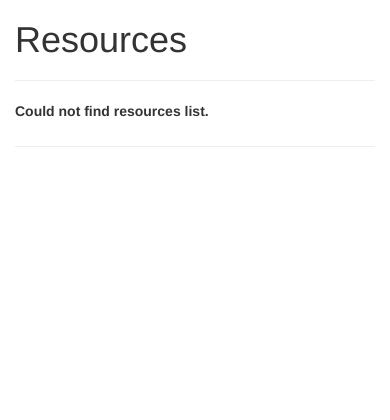
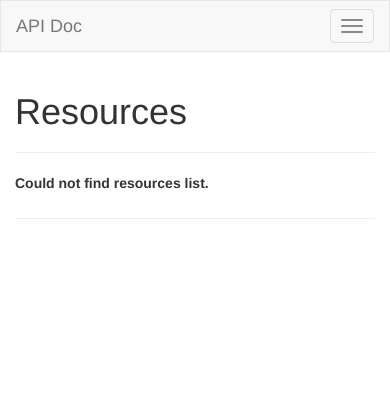
Before and after one commit to lotaris/apidoc-seed, a Node project: template templates/api.jade in a window 390 px wide. Shown: the top 420 px of the page. Run offline with Node 20 templates, Linux system fonts and the light colour scheme; the template is opened without the code that fills it, so the values that code supplies are empty; style sheets or scripts are compiled from the project's sources.

Commit message:
Fixed navigation for phones.

```diff
--- a/templates/css/app.styl
+++ b/templates/css/app.styl
@@ -26,92 +26,28 @@ th
 div > p > img
 	width 100%
 
-.nav.navbar-nav
-	margin-top 0
-	li.active a
-		border-color #999999
-		border-width 1px
-		border-style none none solid none
 
 .nav.subnav li
 	&.active a
-		border-width 2px
-		border-style none none none solid
+		border-left 3px solid #428bca
+		margin-left -3px
 	a
 		padding 5px 5px
-		.glyphicon
-			font-size 12px
-			margin-left 10px
 
-/* main black header bar with Forbes logo */
-.navbar.navbar-default.header
-	margin 0px
-	padding 10px 0px
-	background black url('/img/gradient.jpg') no-repeat
-	background-size auto 100%
-
-
-h2.logo
-	color #585858
-	margin-top 22px
-	margin-bottom 24px
-	&:before
-		background-image url("/img/forbes_digital_logo.png")
-		background-repeat no-repeat
-		background-size 250px auto
-		display block
-		float left
-		height 68px
-		width 250px
-		content ""
-		margin-top -8px
-		margin-bottom -35px
-		margin-right 5px
-
-@media(max-width: 768px)
-	.nav.navbar-nav
-		margin-right -30px
-		margin-left -30px
-	h2.logo
-		margin-left 158px
-		margin-top 15px
-		margin-bottom -7px
-		&:before
-			background-position -55px 0
-			height 36px
-			width 142px
-			margin-left -158px
-		.navbar-toggle
-			margin 0 10px
-	.row
-		.private
-			margin-left 0
-			padding-left 15px
-			padding-top 40px
-			.private--vertical-bar
-				width 100%
-				height 30px
-
-
-nav.navbar .nav.navbar-nav > li > a > .glyphicon
+.nav > li > a > .glyphicon
 	font-size 12px
 	margin-left 6px
 
-.navbar-default .navbar-toggle
-	border none
-	background transparent
-	padding-bottom 1px
 
-	&:focus
-		background none
-	&:hover
-		background-color #585858
+@media(max-width: 768px)
+	.row .private
+		margin-left 0
+		padding-left 15px
+		padding-top 40px
+		.private--vertical-bar
+			width 100%
+			height 30px
 
-	.glyphicon
-		color #ec7100
-
-	&.collapsed .glyphicon
-		transform rotate(180deg)
 
 /* expanded rows in the resource panels */
 .list-group
--- a/templates/layout.jade
+++ b/templates/layout.jade
@@ -15,18 +15,26 @@ html
 
 	body
 
-		nav.navbar.navbar-default.collapse.navbar-collapse#navbarcollapse
+		nav.navbar.navbar-default(role="navigation")
 			.container
-				ul.nav.navbar-nav
-					li(class="#{ title == 'Digital Commerce' ? 'active' : ''}")
-						a(href="/") Home
-					for s in collections.sections
-						li(class="#{ menuIndex == s.menuIndex || section == s.section ? 'active' : '' }")
-							a(href=s.link)
-								| #{s.sectionName}
-								if s.private
-									i.glyphicon.glyphicon-lock
+				.navbar-header
+					button.navbar-toggle.collapsed(type="button", data-toggle="collapse", data-target="#navbarcollapse")
+						span.sr-only Toggle navigation
+						span.icon-bar
+						span.icon-bar
+						span.icon-bar
+					a.navbar-brand(href='#') API Doc
 
+				#navbarcollapse.collapse.navbar-collapse
+					ul.nav.navbar-nav
+						li(class="#{ title == 'Welcome' ? 'active' : ''}")
+							a(href="/") Home
+						for s in collections.sections
+							li(class="#{ menuIndex == s.menuIndex || section == s.section ? 'active' : '' }")
+								a(href=s.link)
+									| #{s.sectionName}
+									if s.private
+										i.glyphicon.glyphicon-lock
 		.container
 			.row
 				.col-sm-3.col-sm-push-9
```
